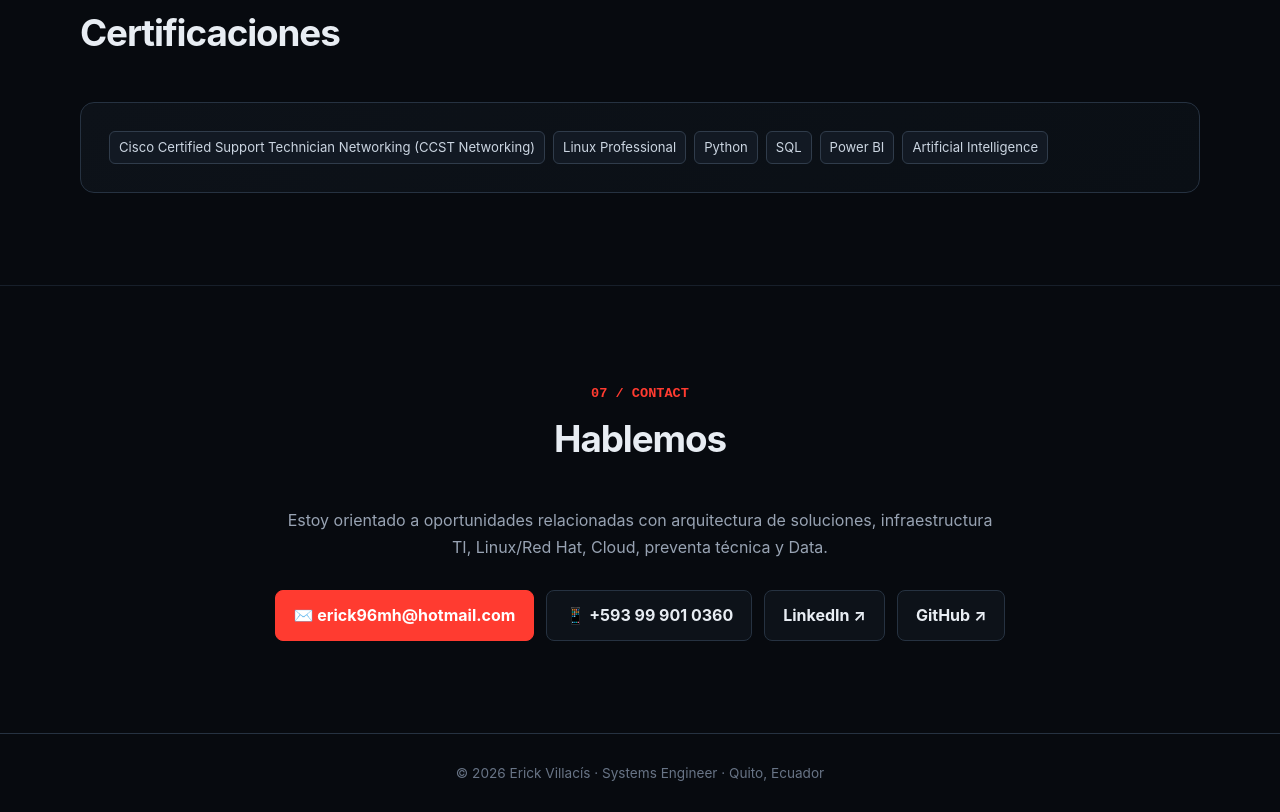
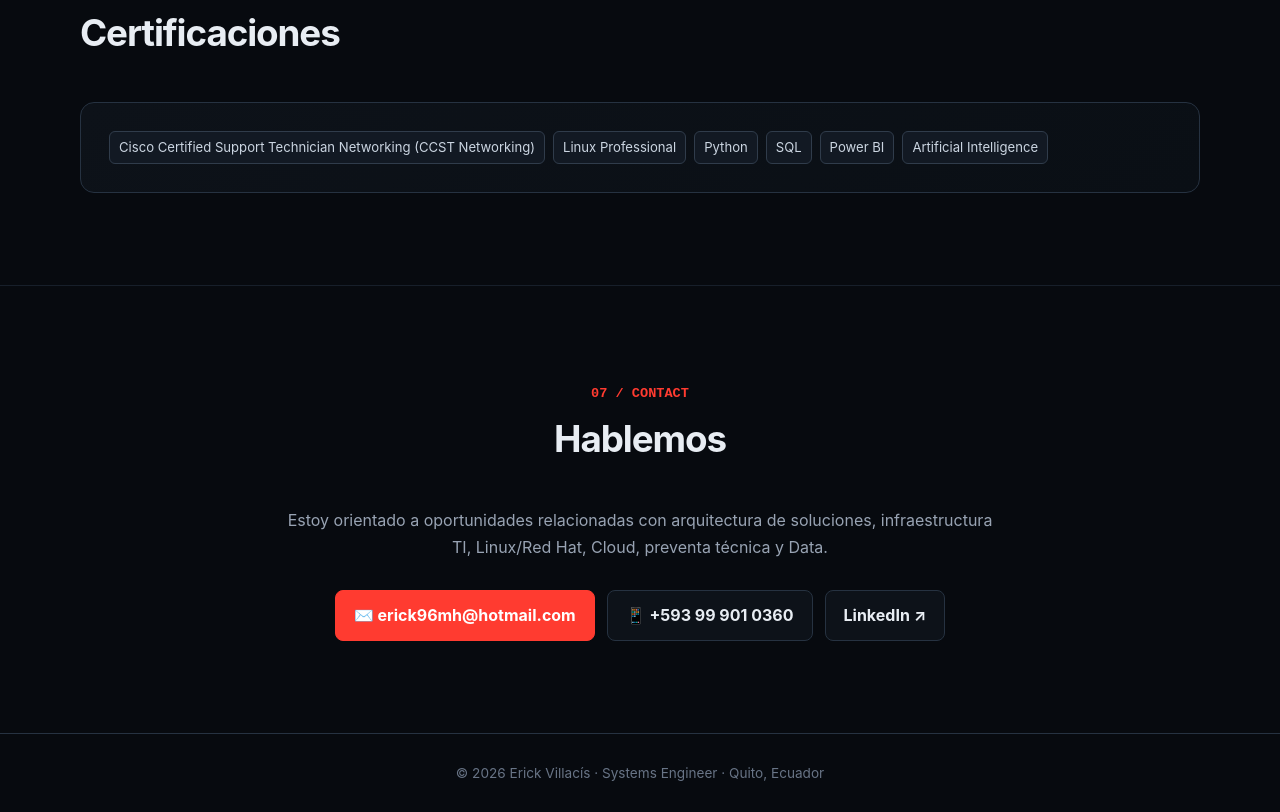
Before and after one commit to Ericko14/Ericko14.github.io, a plain HTML site: page index.html in a window 1280 px wide. Shown: the part 5682-6494 px from the top of the page. Drawn offline with Linux system fonts and the light colour scheme.

Commit message:
Create personal CV website
Updated LinkedIn link and removed GitHub link.

```diff
--- a/index.html
+++ b/index.html
@@ -231,8 +231,7 @@ footer{border-top:1px solid var(--line);padding:28px 0;text-align:center;color:#
   <div class="actions contact-actions">
     <a class="btn primary" href="mailto:erick96mh@hotmail.com">✉️ erick96mh@hotmail.com</a>
     <a class="btn secondary" href="tel:+593999010360">📱 +593 99 901 0360</a>
-    <a class="btn secondary" href="https://www.linkedin.com/in/erick-villac%C3%ADs-0b1793144" target="_blank">LinkedIn ↗</a>
-    <a class="btn secondary" href="https://github.com/Ericko14" target="_blank">GitHub ↗</a>
+    <a class="btn secondary" href="www.linkedin.com/in/erick-villacís-segovia-0b1793144" target="_blank">LinkedIn ↗</a>
   </div>
 </div>
 </section>
```
